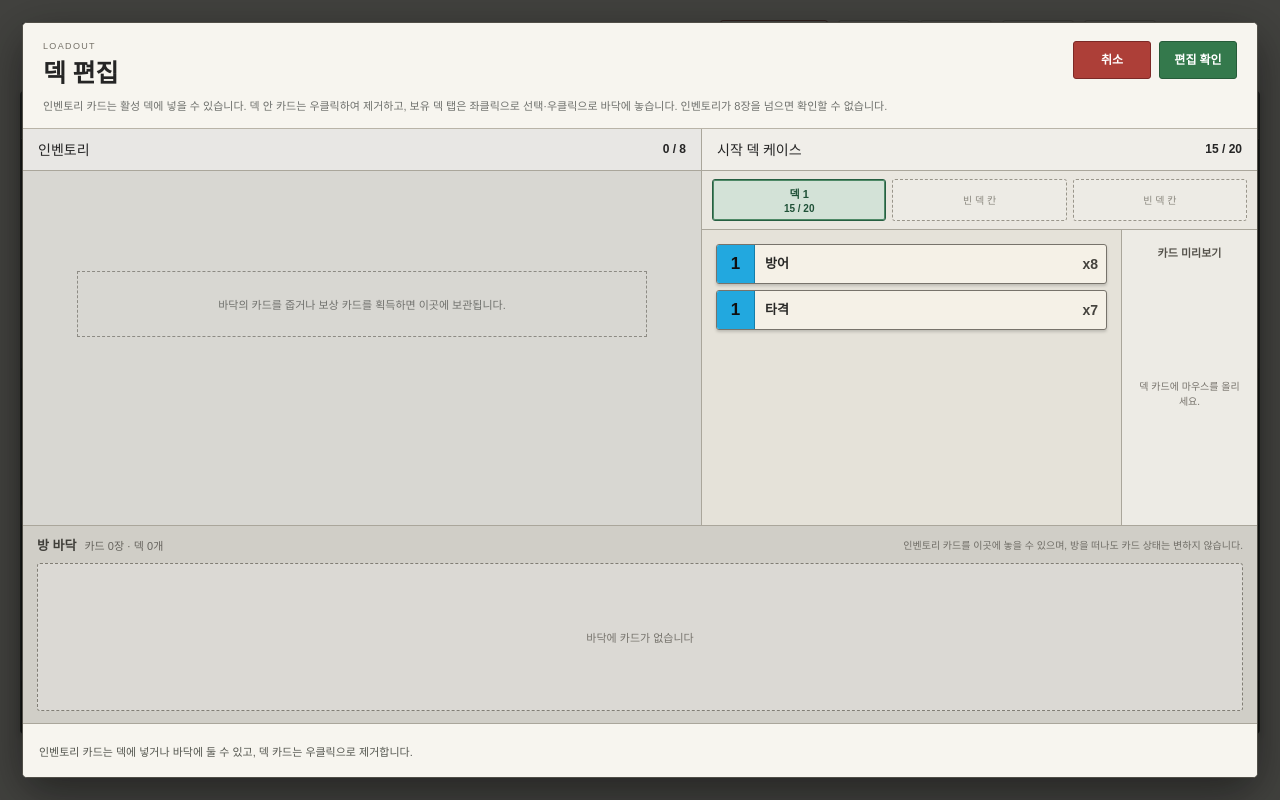
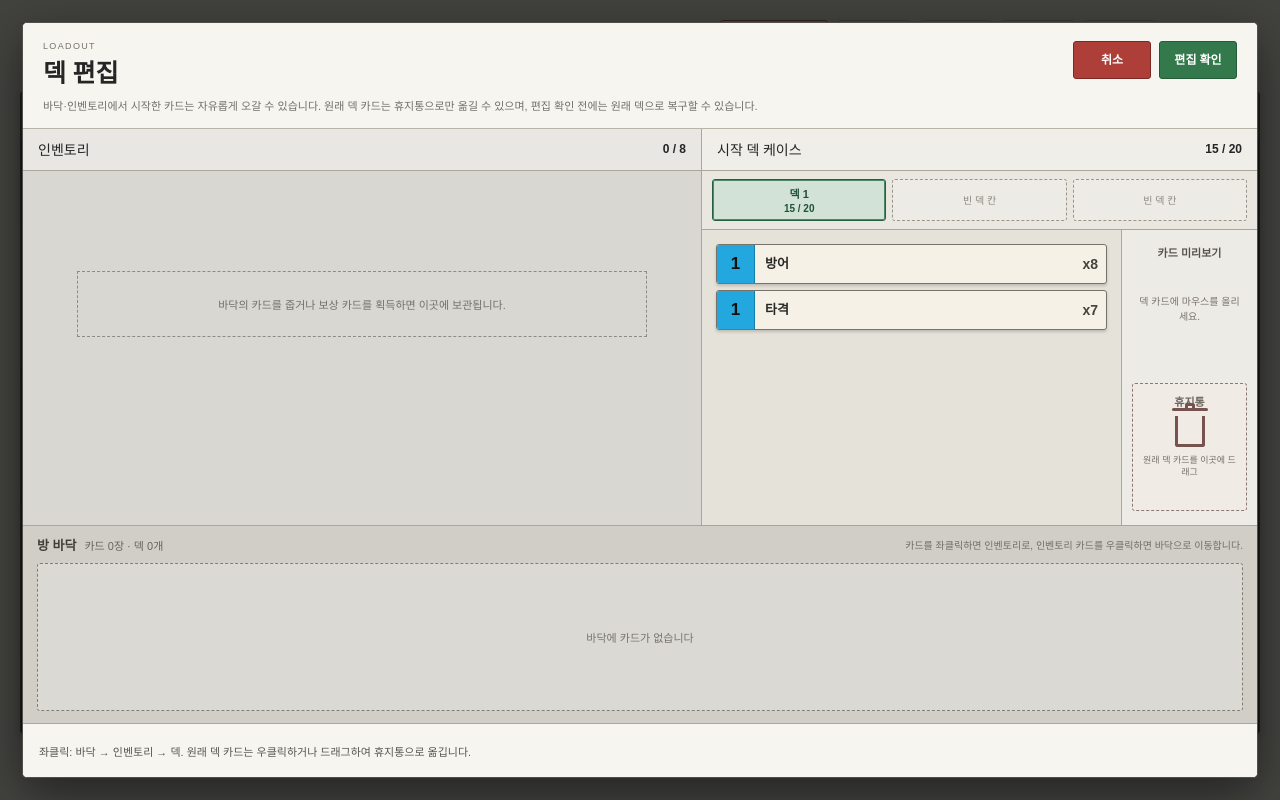
Before and after one commit to dhwangdo/solitaire-deckbattle-prototype, a Next.js app: page / in a window 1280 px wide. Both pictures are taken after a click on the button "덱 편집". Built offline with nearby package versions, Linux system fonts and the light colour scheme.

Commit message:
Add origin-based deck editor trash

```diff
--- a/app/globals.css
+++ b/app/globals.css
@@ -454,9 +454,10 @@ h1 { margin: 0; font-size: 25px; font-weight: 600; }
   display: flex;
   flex-direction: column;
   align-items: center;
-  gap: 18px;
+  gap: 12px;
   min-width: 0;
   padding: 14px 10px;
+  overflow-y: auto;
   border-left: 1px solid #aaa69b;
   background: rgba(255,255,255,.3);
 }
@@ -469,13 +470,133 @@ h1 { margin: 0; font-size: 25px; font-weight: 600; }
 }
 
 .deck-card-preview > span {
-  margin: auto 4px;
+  margin: 22px 4px;
   color: #77736c;
   font: 10px/1.5 Arial, sans-serif;
   text-align: center;
 }
 
 .deck-card-preview .card-face { flex: none; pointer-events: none; }
+
+.trash-slot {
+  display: flex;
+  flex: none;
+  flex-direction: column;
+  align-items: center;
+  gap: 7px;
+  width: 100%;
+  min-height: 128px;
+  margin-top: auto;
+  padding: 9px 7px;
+  border: 1px dashed #8c7773;
+  border-radius: 3px;
+  color: #6d6560;
+  background: rgba(241,235,229,.72);
+  transition: background .12s ease, border-color .12s ease, box-shadow .12s ease;
+}
+
+.trash-slot > strong {
+  font: 700 11px Arial, sans-serif;
+}
+
+.trash-slot > small {
+  color: #77706a;
+  font: 9px/1.35 Arial, sans-serif;
+  text-align: center;
+}
+
+.trash-slot.is-drop-target {
+  border-color: #9c342f;
+  background: #efd5d1;
+  box-shadow: inset 0 0 0 3px rgba(156,52,47,.24);
+}
+
+.trash-slot.has-cards {
+  border-style: solid;
+  border-color: #a14a43;
+  background: #ead8d4;
+}
+
+.trash-icon {
+  position: relative;
+  display: block;
+  width: 30px;
+  height: 31px;
+  border: 3px solid currentColor;
+  border-top: 0;
+  border-radius: 0 0 3px 3px;
+  color: #76534f;
+}
+
+.trash-icon::before {
+  position: absolute;
+  top: -8px;
+  left: -6px;
+  width: 36px;
+  height: 3px;
+  border-radius: 2px;
+  background: currentColor;
+  content: "";
+}
+
+.trash-icon::after {
+  position: absolute;
+  top: -13px;
+  left: 7px;
+  width: 10px;
+  height: 5px;
+  border: 3px solid currentColor;
+  border-bottom: 0;
+  border-radius: 3px 3px 0 0;
+  content: "";
+}
+
+.trash-warning {
+  color: #8b302b !important;
+  font-weight: 700 !important;
+}
+
+.trash-card-list {
+  display: flex;
+  flex-direction: column;
+  gap: 5px;
+  width: 100%;
+  max-height: 120px;
+  overflow-y: auto;
+}
+
+.trash-card-list button {
+  display: grid;
+  grid-template-columns: 25px minmax(0, 1fr);
+  align-items: center;
+  min-height: 28px;
+  padding: 0;
+  overflow: hidden;
+  border: 1px solid #8b5b56;
+  border-radius: 2px;
+  color: #332e2c;
+  background: #f5e9e6;
+  cursor: grab;
+  text-align: left;
+}
+
+.trash-card-list button:hover { border-color: #6f2e29; background: #fff2ef; }
+.trash-card-list button:active { cursor: grabbing; }
+.trash-card-list button > span {
+  display: grid;
+  place-items: center;
+  align-self: stretch;
+  color: #111;
+  background: #22a8df;
+  font: 800 12px Arial, sans-serif;
+}
+.trash-card-list button > strong {
+  overflow: hidden;
+  padding: 0 5px;
+  font: 600 10px Arial, sans-serif;
+  text-overflow: ellipsis;
+  white-space: nowrap;
+}
 
 .deck-list-entry {
   display: grid;
@@ -499,6 +620,7 @@ h1 { margin: 0; font-size: 25px; font-weight: 600; }
 .deck-list-entry:focus-visible { outline: 3px solid #315f88; outline-offset: 2px; }
 .deck-list-entry.rarity-special { background: #c7d9e7; }
 .deck-list-entry.rarity-rare { background: #d3c3df; }
+.deck-list-entry.is-temporary { box-shadow: inset 3px 0 0 #4b8b65, 0 2px 3px rgba(0,0,0,.17); }
 .deck-list-entry.is-dragging { opacity: .35; }
 .deck-list-cost {
   display: grid;
@@ -582,15 +704,6 @@ h1 { margin: 0; font-size: 25px; font-weight: 600; }
 .deck-editor-floor-heading strong { font-size: 13px; }
 .deck-editor-floor-heading span { color: #66645e; font-size: 11px; }
 .deck-editor-floor-heading small { color: #706e67; font-size: 10px; }
-.deck-editor-floor-heading .removal-warning {
-  padding: 5px 8px;
-  border: 1px solid #a13a34;
-  border-radius: 3px;
-  color: #842d29;
-  background: #f1d5d1;
-  font: 800 10px Arial, sans-serif;
-}
-
 .deck-editor-floor-layout {
   min-height: 148px;
   height: 100%;
@@ -613,28 +726,6 @@ h1 { margin: 0; font-size: 25px; font-weight: 600; }
 
 .deck-editor-floor-cards.is-drop-target { background: #d9e2e7; box-shadow: inset 0 0 0 3px #4f7188; }
 .floor-empty-copy { align-self: center; margin: auto; color: #77746d; font: 11px Arial, sans-serif; }
-
-.pending-removal-card {
-  flex: none;
-  outline: 3px solid #a63b35;
-  outline-offset: 2px;
-  filter: saturate(.72);
-}
-
-.pending-removal-card:hover { box-shadow: 0 0 0 4px rgba(166,59,53,.2), 0 8px 16px rgba(0,0,0,.3); }
-
-.pending-removal-badge {
-  position: absolute;
-  z-index: 9;
-  right: -5px;
-  bottom: -6px;
-  padding: 4px 6px;
-  border: 1px solid #702521;
-  border-radius: 2px;
-  color: white;
-  background: #a63b35;
-  font: 800 10px Arial, sans-serif;
-}
 
 .floor-deck-item,
 .battle-reward-deck {
--- a/app/page.tsx
+++ b/app/page.tsx
@@ -35,7 +35,7 @@ type Phase = "drawing" | "playing" | "discarding" | "enemy-turn";
 type Screen = "map" | "battle";
 type MapPosition = { x: number; y: number };
 type RoomType = "empty" | "combat";
-type DeckEditorArea = "deck" | "inventory" | "floor";
+type DeckEditorArea = "deck" | "inventory" | "floor" | "trash";
 type DeckCase = { id: string; name: string; capacity: number; cards: Card[] };
 type PendingRemovedCard = { card: Card; deckId: string };
 
@@ -487,7 +487,7 @@ export default function Home() {
   const [deckEditorOpen, setDeckEditorOpen] = useState(false);
   const [deckEditorDrag, setDeckEditorDrag] = useState<{ cardId: number; source: DeckEditorArea } | null>(null);
   const [deckEditorDropTarget, setDeckEditorDropTarget] = useState<DeckEditorArea | null>(null);
-  const [deckEditorMessage, setDeckEditorMessage] = useState("인벤토리 카드는 덱에 넣을 수 있고, 덱 카드는 우클릭으로 제거합니다.");
+  const [deckEditorMessage, setDeckEditorMessage] = useState("바닥 카드는 좌클릭으로 인벤토리와 덱으로 옮길 수 있습니다. 원래 덱 카드는 휴지통에서만 제거합니다.");
   const [deckEditorSnapshot, setDeckEditorSnapshot] = useState<DeckEditorSnapshot | null>(null);
   const [pendingRemovedCards, setPendingRemovedCards] = useState<PendingRemovedCard[]>([]);
   const [hoveredDeckCard, setHoveredDeckCard] = useState<Card | null>(null);
@@ -700,7 +700,19 @@ export default function Home() {
     setScreen("map");
   };
 
-  const removeDeckCard = (cardId: number) => {
+  const originalDeckIdForCard = (cardId: number) => {
+    for (const deck of deckEditorSnapshot?.decks ?? []) {
+      if (deck.cards.some((card) => card.id === cardId)) return deck.id;
+    }
+    return null;
+  };
+
+  const moveDeckCardToTrash = (cardId: number) => {
+    const originalDeckId = originalDeckIdForCard(cardId);
+    if (!originalDeckId) {
+      setDeckEditorMessage("편집 중 덱에 넣은 카드는 휴지통이 아니라 인벤토리나 바닥으로 돌릴 수 있습니다.");
+      return;
+    }
     if (deckCards.length <= 1) {
       setDeckEditorMessage("덱에는 반드시 카드가 1장 이상 있어야 합니다.");
       return;
@@ -708,9 +720,9 @@ export default function Home() {
     const card = deckCards.find((item) => item.id === cardId);
     if (!card || !activeDeck) return;
     updateActiveDeckCards((current) => current.filter((item) => item.id !== cardId));
-    setPendingRemovedCards((current) => [...current, { card, deckId: activeDeck.id }]);
+    setPendingRemovedCards((current) => [...current, { card, deckId: originalDeckId }]);
     setHoveredDeckCard(null);
-    setDeckEditorMessage(`${card.name}을(를) 덱에서 제거했습니다. 편집 확인 시 영구 제거됩니다.`);
+    setDeckEditorMessage(`${card.name}을(를) 휴지통에 넣었습니다. 편집 확인 시 영구 제거됩니다.`);
   };
 
   const restoreRemovedCard = (cardId: number) => {
@@ -725,7 +737,36 @@ export default function Home() {
     setOwnedDecks((current) => current.map((deck) => deck.id === pending.deckId
       ? { ...deck, cards: [...deck.cards, pending.card] }
       : deck));
+    setActiveDeckId(pending.deckId);
     setDeckEditorMessage(`${pending.card.name} 제거를 취소하고 덱으로 돌렸습니다.`);
+  };
+
+  const moveDeckCardToInventory = (cardId: number) => {
+    if (originalDeckIdForCard(cardId)) {
+      setDeckEditorMessage("편집 시작 때 덱에 있던 카드는 휴지통으로만 옮길 수 있습니다.");
+      return;
+    }
+    const card = deckCards.find((item) => item.id === cardId);
+    if (!card) return;
+    updateActiveDeckCards((current) => current.filter((item) => item.id !== cardId));
+    setInventoryCards((current) => [...current, card]);
+    setDeckEditorMessage(`${card.name}을(를) 인벤토리로 돌렸습니다.`);
+  };
+
+  const moveDeckCardToFloor = (cardId: number) => {
+    if (originalDeckIdForCard(cardId)) {
+      setDeckEditorMessage("편집 시작 때 덱에 있던 카드는 휴지통으로만 옮길 수 있습니다.");
+      return;
+    }
+    const card = deckCards.find((item) => item.id === cardId);
+    if (!card) return;
+    const roomKey = mapRoomKey(mapPosition);
+    updateActiveDeckCards((current) => current.filter((item) => item.id !== cardId));
+    setRoomDrops((current) => ({
+      ...current,
+      [roomKey]: [...(current[roomKey] ?? []), card],
+    }));
+    setDeckEditorMessage(`${card.name}을(를) 방 바닥으로 돌렸습니다.`);
   };
 
   const moveInventoryCardToDeck = (cardId: number) => {
@@ -762,6 +803,22 @@ export default function Home() {
     }));
     setInventoryCards((current) => [...current, card]);
     setDeckEditorMessage(`${card.name}을(를) 인벤토리에 주웠습니다.`);
+  };
+
+  const moveFloorCardToDeck = (cardId: number) => {
+    if (!activeDeck || deckCards.length >= activeDeck.capacity) {
+      setDeckEditorMessage(`${activeDeck?.name ?? "현재 덱"}에는 더 이상 카드를 넣을 수 없습니다.`);
+      return;
+    }
+    const roomKey = mapRoomKey(mapPosition);
+    const card = (roomDrops[roomKey] ?? []).find((item) => item.id === cardId);
+    if (!card) return;
+    setRoomDrops((current) => ({
+      ...current,
+      [roomKey]: (current[roomKey] ?? []).filter((item) => item.id !== cardId),
+    }));
+    updateActiveDeckCards((current) => [...current, card]);
+    setDeckEditorMessage(`${card.name}을(를) 바닥에서 덱에 넣었습니다.`);
   };
 
   const pickUpFloorDeck = (deckId: string) => {
@@ -823,6 +880,11 @@ export default function Home() {
       if (source === "inventory" && target === "deck") moveInventoryCardToDeck(cardId);
       else if (source === "inventory" && target === "floor") moveInventoryCardToFloor(cardId);
       else if (source === "floor" && target === "inventory") moveFloorCardToInventory(cardId);
+      else if (source === "floor" && target === "deck") moveFloorCardToDeck(cardId);
+      else if (source === "deck" && target === "inventory") moveDeckCardToInventory(cardId);
+      else if (source === "deck" && target === "floor") moveDeckCardToFloor(cardId);
+      else if (source === "deck" && target === "trash") moveDeckCardToTrash(cardId);
+      else if (source === "trash" && target === "deck") restoreRemovedCard(cardId);
     }
     setDeckEditorDrag(null);
     setDeckEditorDropTarget(null);
@@ -1575,7 +1637,7 @@ export default function Home() {
               <button
                 type="button"
                 className="deck-editor-trigger"
-                onClick={() => openDeckEditor("인벤토리 카드는 덱에 넣거나 바닥에 둘 수 있고, 덱 카드는 우클릭으로 제거합니다.")}
+                onClick={() => openDeckEditor("좌클릭: 바닥 → 인벤토리 → 덱. 원래 덱 카드는 우클릭하거나 드래그하여 휴지통으로 옮깁니다.")}
                 aria-label={`덱 편집, 현재 ${deckCards.length}장`}
               >
                 <span className="deck-stack-icon" aria-hidden="true" />
@@ -1711,7 +1773,7 @@ export default function Home() {
                 <div>
                   <p>LOADOUT</p>
                   <h2 id="deck-editor-title">덱 편집</h2>
-                  <span>인벤토리 카드는 활성 덱에 넣을 수 있습니다. 덱 안 카드는 우클릭하여 제거하고, 보유 덱 탭은 좌클릭으로 선택·우클릭으로 바닥에 놓습니다. 인벤토리가 {INVENTORY_CAPACITY}장을 넘으면 확인할 수 없습니다.</span>
+                  <span>바닥·인벤토리에서 시작한 카드는 자유롭게 오갈 수 있습니다. 원래 덱 카드는 휴지통으로만 옮길 수 있으며, 편집 확인 전에는 원래 덱으로 복구할 수 있습니다.</span>
                 </div>
                 <div className="deck-editor-header-actions">
                   <button type="button" className="cancel" onClick={cancelDeckEditor}>취소</button>
@@ -1728,7 +1790,11 @@ export default function Home() {
                 <section
                   className={`deck-editor-column inventory-column ${deckEditorDropTarget === "inventory" ? "is-drop-target" : ""}`}
                   onDragOver={(event) => {
-                    if (deckEditorDrag?.source !== "floor") return;
+                    const source = deckEditorDrag?.source;
+                    const temporaryDeckCard = source === "deck"
+                      && deckEditorDrag
+                      && !originalDeckIdForCard(deckEditorDrag.cardId);
+                    if (source !== "floor" && !temporaryDeckCard) return;
                     event.preventDefault();
                     event.dataTransfer.dropEffect = "move";
                     setDeckEditorDropTarget("inventory");
@@ -1770,7 +1836,10 @@ export default function Home() {
                 <section
                   className={`deck-editor-column deck-list-column ${deckEditorDropTarget === "deck" ? "is-drop-target" : ""}`}
                   onDragOver={(event) => {
-                    if (deckEditorDrag?.source !== "inventory" || !activeDeck || deckCards.length >= activeDeck.capacity) {
+                    const source = deckEditorDrag?.source;
+                    const restoringTrash = source === "trash";
+                    const addingCard = source === "inventory" || source === "floor";
+                    if (!restoringTrash && (!addingCard || !activeDeck || deckCards.length >= activeDeck.capacity)) {
                       event.dataTransfer.dropEffect = "none";
                       setDeckEditorDropTarget(null);
                       return;
@@ -1817,17 +1886,24 @@ export default function Home() {
                       {deckGroups.map(({ card, cardIds }) => (
                         <button
                           type="button"
-                          className={`deck-list-entry rarity-${card.rarity}`}
+                          className={`deck-list-entry rarity-${card.rarity} ${originalDeckIdForCard(cardIds.at(-1)!) ? "" : "is-temporary"}`}
                           key={`${card.effect}:${card.damageType}:${card.name}`}
+                          draggable
+                          onDragStart={(event) => beginDeckEditorDrag(event, cardIds.at(-1)!, "deck")}
+                          onDragEnd={finishDeckEditorDrag}
                           onMouseEnter={() => setHoveredDeckCard(card)}
                           onMouseLeave={() => setHoveredDeckCard(null)}
                           onFocus={() => setHoveredDeckCard(card)}
                           onBlur={() => setHoveredDeckCard(null)}
                           onContextMenu={(event) => {
                             event.preventDefault();
-                            removeDeckCard(cardIds.at(-1)!);
+                            const cardId = cardIds.at(-1)!;
+                            if (originalDeckIdForCard(cardId)) moveDeckCardToTrash(cardId);
+                            else moveDeckCardToInventory(cardId);
                           }}
-                          aria-label={`${card.name} ${cardIds.length}장, 우클릭하면 한 장을 영구 제거`}
+                          aria-label={originalDeckIdForCard(cardIds.at(-1)!)
+                            ? `${card.name} ${cardIds.length}장, 우클릭하면 한 장을 휴지통으로 이동`
+                            : `${card.name} ${cardIds.length}장, 편집 중 추가됨. 우클릭하면 한 장을 인벤토리로 이동`}
                         >
                           <span className="deck-list-cost">{card.cost}</span>
                           <strong>{card.name}</strong>
@@ -1844,6 +1920,47 @@ export default function Home() {
                       ) : (
                         <span>덱 카드에 마우스를 올리세요.</span>
                       )}
+                      <div
+                        className={`trash-slot ${deckEditorDropTarget === "trash" ? "is-drop-target" : ""} ${pendingRemovedCards.length > 0 ? "has-cards" : ""}`}
+                        onDragOver={(event) => {
+                          if (
+                            deckEditorDrag?.source !== "deck"
+                            || !originalDeckIdForCard(deckEditorDrag.cardId)
+                          ) return;
+                          event.preventDefault();
+                          event.dataTransfer.dropEffect = "move";
+                          setDeckEditorDropTarget("trash");
+                        }}
+                        onDrop={(event) => dropDeckEditorCard(event, "trash")}
+                      >
+                        <strong>휴지통</strong>
+                        <span className="trash-icon" aria-hidden="true" />
+                        {pendingRemovedCards.length === 0 ? (
+                          <small>원래 덱 카드를 이곳에 드래그</small>
+                        ) : (
+                          <>
+                            <small className="trash-warning">
+                              편집 확인 시 {pendingRemovedCards.length}장 영구 제거
+                            </small>
+                            <div className="trash-card-list">
+                              {pendingRemovedCards.map(({ card }) => (
+                                <button
+                                  type="button"
+                                  key={`trash-${card.id}`}
+                                  draggable
+                                  onDragStart={(event) => beginDeckEditorDrag(event, card.id, "trash")}
+                                  onDragEnd={finishDeckEditorDrag}
+                                  onClick={() => restoreRemovedCard(card.id)}
+                                  aria-label={`${card.name}, 제거 예정. 누르거나 덱으로 드래그하면 복구`}
+                                >
+                                  <span>{card.cost}</span>
+                                  <strong>{card.name}</strong>
+                                </button>
+                              ))}
+                            </div>
+                          </>
+                        )}
+                      </div>
                     </aside>
                   </div>
                 </section>
@@ -1852,19 +1969,17 @@ export default function Home() {
               <section className="deck-editor-floor-section">
                 <div className="deck-editor-floor-heading">
                   <div><strong>방 바닥</strong><span>카드 {currentFloorCards.length}장 · 덱 {currentFloorDecks.length}개</span></div>
-                  {pendingRemovedCards.length > 0 ? (
-                    <strong className="removal-warning">
-                      경고: 편집 확인 시 카드 {pendingRemovedCards.length}장이 영구 제거됩니다. 카드를 누르면 취소됩니다.
-                    </strong>
-                  ) : (
-                    <small>인벤토리 카드를 이곳에 놓을 수 있으며, 방을 떠나도 카드 상태는 변하지 않습니다.</small>
-                  )}
+                  <small>카드를 좌클릭하면 인벤토리로, 인벤토리 카드를 우클릭하면 바닥으로 이동합니다.</small>
                 </div>
                 <div className="deck-editor-floor-layout">
                   <div
                     className={`deck-editor-floor-cards ${deckEditorDropTarget === "floor" ? "is-drop-target" : ""}`}
                     onDragOver={(event) => {
-                      if (deckEditorDrag?.source !== "inventory") return;
+                      const source = deckEditorDrag?.source;
+                      const temporaryDeckCard = source === "deck"
+                        && deckEditorDrag
+                        && !originalDeckIdForCard(deckEditorDrag.cardId);
+                      if (source !== "inventory" && !temporaryDeckCard) return;
                       event.preventDefault();
                       event.dataTransfer.dropEffect = "move";
                       setDeckEditorDropTarget("floor");
@@ -1885,18 +2000,6 @@ export default function Home() {
                         <small>눌러서 줍기</small>
                       </button>
                     ))}
-                    {pendingRemovedCards.map(({ card }) => (
-                      <button
-                        type="button"
-                        className={`deck-editor-card pending-removal-card card-face ${card.kind} ${card.damageType}`}
-                        key={`pending-removal-${card.id}`}
-                        onClick={() => restoreRemovedCard(card.id)}
-                        aria-label={`${card.name}, 제거 예정. 누르면 덱으로 복구`}
-                      >
-                        <CardFace card={card} />
-                        <span className="pending-removal-badge">제거 예정</span>
-                      </button>
-                    ))}
                     {floorGroups.map(({ card, cardIds }) => (
                       <button
                         type="button"
@@ -1912,7 +2015,7 @@ export default function Home() {
                         {cardIds.length > 1 && <span className="inventory-card-count">x{cardIds.length}</span>}
                       </button>
                     ))}
-                    {currentFloorCards.length === 0 && currentFloorDecks.length === 0 && pendingRemovedCards.length === 0 && (
+                    {currentFloorCards.length === 0 && currentFloorDecks.length === 0 && (
                       <span className="floor-empty-copy">바닥에 카드가 없습니다</span>
                     )}
                   </div>
```
